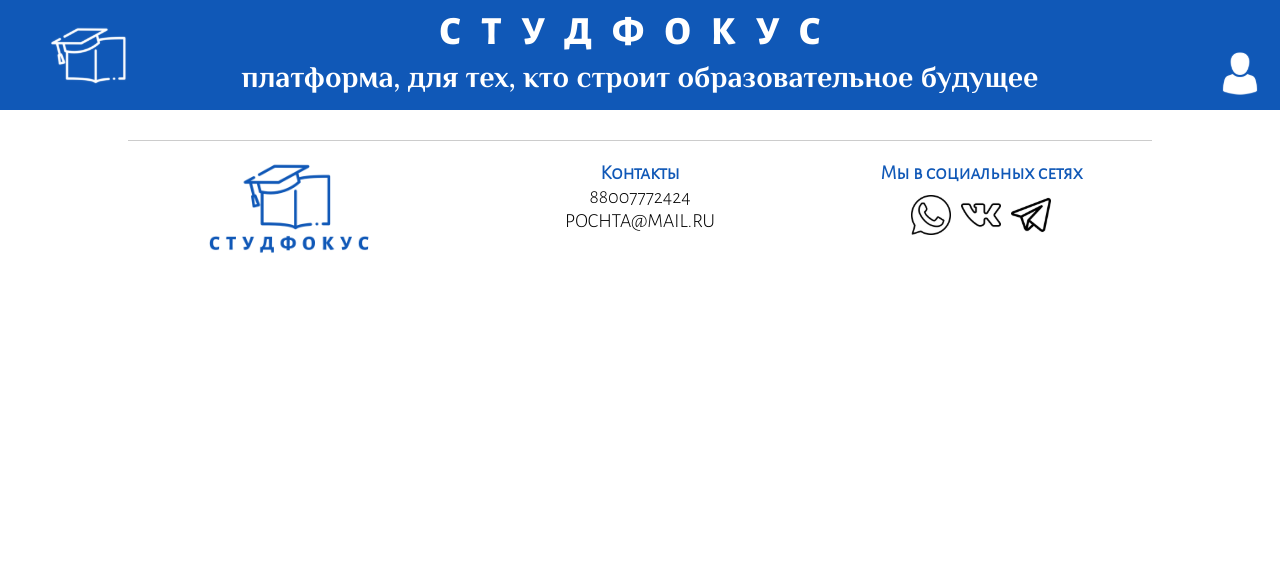
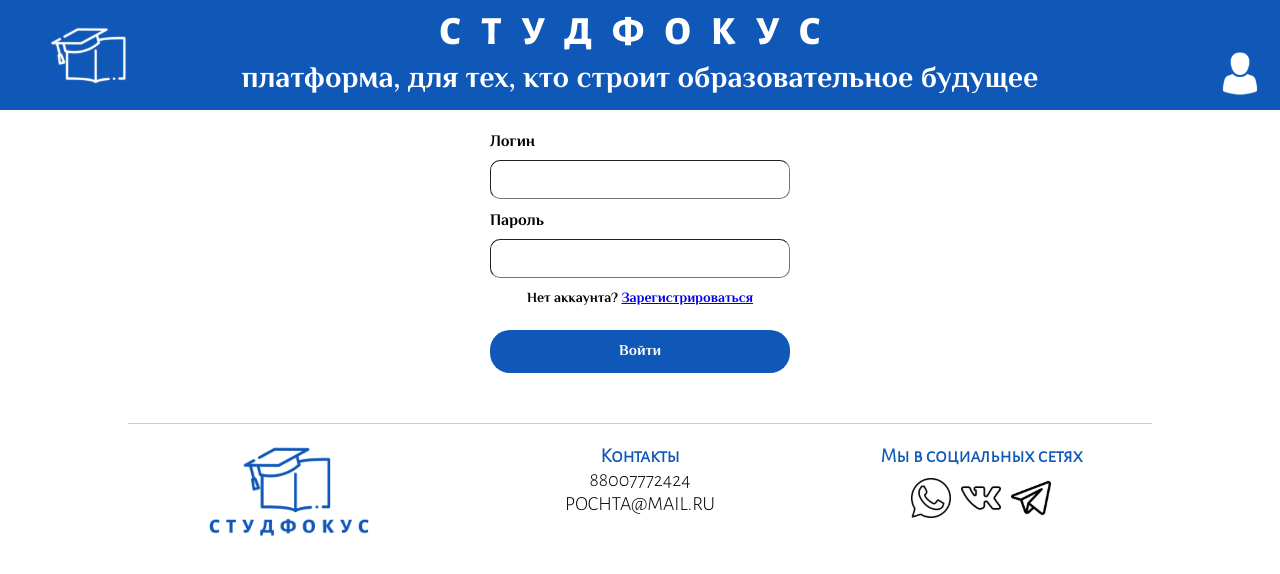
Before and after one commit to m1ndos/studfocus, a React (Create React App) app in the folder frontend/: page / in a window 1280 px wide. Shown: the top 574 px of the page. Built offline with nearby package versions, Linux system fonts and the light colour scheme.

Commit message:
add SignIn, navigation, SignUp

```diff
--- a/frontend/package.json
+++ b/frontend/package.json
@@ -8,6 +8,7 @@
     "@testing-library/user-event": "^13.5.0",
     "react": "^18.3.1",
     "react-dom": "^18.3.1",
+    "react-router-dom": "^6.26.2",
     "react-scripts": "5.0.1",
     "web-vitals": "^2.1.4"
   },
--- a/frontend/src/components/App/App.js
+++ b/frontend/src/components/App/App.js
@@ -1,13 +1,21 @@
 import Footer from '../Footer/Footer';
-import Header from '../Footer/Header';
+import Header from '../Header/Header';
+import SignIn from '../SignIn/SignIn';
+import SignUp from '../SignUp/SignUp';
+import { Routes, Route, BrowserRouter } from 'react-router-dom';
 
 function App() {
   return (
-    <div className="App">
-      <Header></Header>
-      <Footer></Footer>
-
-    </div>
+    <BrowserRouter>
+      <div className="App">
+        <Header />
+        <Routes>
+          <Route path="/" element={<SignIn/>} />
+          <Route path='/signup' element={<SignUp/>}/>
+        </Routes>
+        <Footer />
+      </div>
+    </BrowserRouter>
   );
 }
 
--- /dev/null
+++ b/frontend/src/components/SignIn/SignIn.js
@@ -0,0 +1,81 @@
+import React from 'react';
+import { useNavigate } from 'react-router-dom';
+
+const SignIn = () => {
+  const navigate = useNavigate(); // Используем хук useNavigate
+
+  const handleSignUpClick = (e) => {
+    e.preventDefault(); // Предотвращаем стандартное поведение ссылки
+    navigate('/signup'); // Перемещаем пользователя на страницу регистрации
+  };
+
+  return (
+    <div style={styles.container}>
+      <form style={styles.form}>
+        <label style={styles.label}>
+          Логин
+          <input type="text" style={styles.input} />
+        </label>
+        <label style={styles.label}>
+          Пароль
+          <input type="password" style={styles.input} />
+        </label>
+        <div style={styles.signupText}>
+          Нет аккаунта? <a href="/signup" onClick={handleSignUpClick}>Зарегистрироваться</a>
+        </div>
+        <button type="submit" style={styles.button}>
+          Войти
+        </button>
+      </form>
+    </div>
+  );
+};
+
+const styles = {
+  container: {
+    display: 'flex',
+    justifyContent: 'center',
+    alignItems: 'center',
+  },
+  form: {
+    display: 'flex',
+    flexDirection: 'column',
+    width: '300px',
+    padding: '20px',
+  },
+  label: {
+    marginBottom: '10px',
+    textAlign: 'left',
+    display: 'block',
+    width: '100%',
+    fontFamily: 'ElMessiri',
+  },
+  input: {
+    width: '100%',
+    padding: '8px',
+    marginTop: '5px',
+    boxSizing: 'border-box',
+    fontFamily: 'ElMessiri',
+    borderRadius: '10px',
+    borderWidth: '1px',
+  },
+  signupText: {
+    marginBottom: '20px',
+    textAlign: 'center',
+    fontSize: '14px',
+    fontFamily: 'ElMessiri',
+  },
+  button: {
+    padding: '10px',
+    backgroundColor: '#1058B7',
+    color: '#fff',
+    border: 'none',
+    borderRadius: '20px',
+    cursor: 'pointer',
+    width: '100%',
+    fontFamily: 'ElMessiri',
+    fontSize: '15px',
+  },
+};
+
+export default SignIn;
--- /dev/null
+++ b/frontend/src/components/SignUp/SignUp.js
@@ -0,0 +1,9 @@
+import React from 'react'
+
+const SignUp = () => {
+  return (
+    <div>SignUp</div>
+  )
+}
+
+export default SignUp
```
Also changed, not shown: frontend/src/components/Header/Header.js (renamed from frontend/src/components/Footer/Header.js), 1 other file (tests, documents, lock files or other folders).
